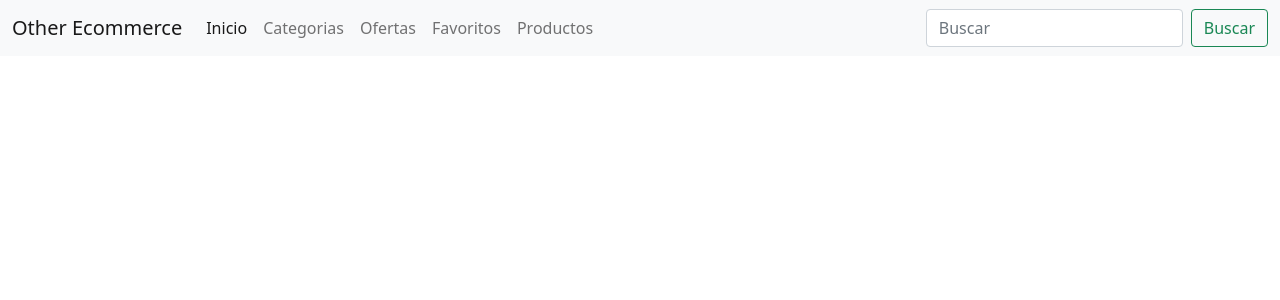
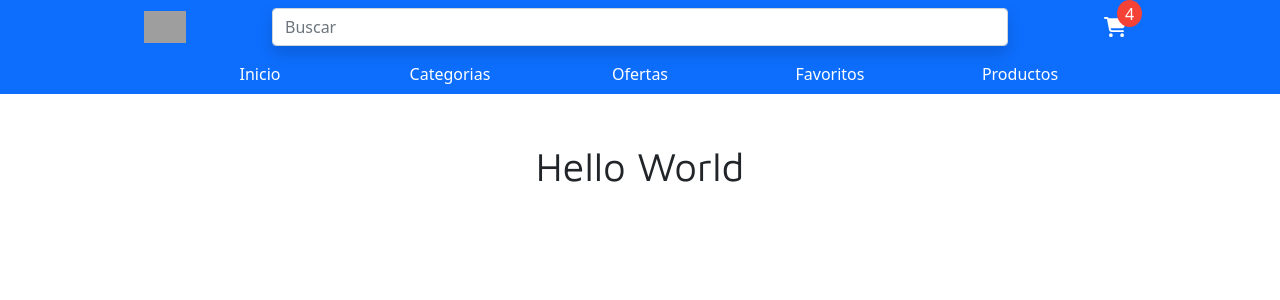
Before and after one commit to lautarodesouches/other-ecommerce-desouches, a React (Create React App) app: page / in a window 1280 px wide. Shown: the top 300 px of the page. Built offline with nearby package versions, Linux system fonts and the light colour scheme; grey boxes are pictures that could not be loaded.

Commit message:
desafio_3

```diff
--- a/package.json
+++ b/package.json
@@ -3,6 +3,9 @@
   "version": "0.1.0",
   "private": true,
   "dependencies": {
+    "@fortawesome/fontawesome-svg-core": "^6.1.1",
+    "@fortawesome/free-solid-svg-icons": "^6.1.1",
+    "@fortawesome/react-fontawesome": "^0.1.18",
     "@testing-library/jest-dom": "^5.16.3",
     "@testing-library/react": "^12.1.4",
     "@testing-library/user-event": "^13.5.0",
--- /dev/null
+++ b/src/App.css
@@ -0,0 +1,79 @@
+/* -- Fonts Start -- */
+
+/* Google fonts */
+
+@import url('https://fonts.googleapis.com/css2?family=Maven+Pro&display=swap');
+
+.maven{
+  font-family: 'Maven Pro', sans-serif;
+}
+
+/* Web Safe Fonts */
+
+.arial{
+    font-family: Arial, sans-serif;
+  }
+
+  .verdana{
+    font-family: Verdana, sans-serif;
+  }
+
+  .helvetica{
+    font-family: Helvetica, sans-serif;
+  }
+
+  .tahoma{
+    font-family: Tahoma, sans-serif;
+  }
+
+  .trebuchet{
+    font-family: 'Trebuchet MS', sans-serif;
+  }
+
+  .times{
+    font-family: 'Times New Roman', serif;
+  }
+
+  .georgia{
+    font-family: Georgia, serif;
+  }
+
+  .garamond{
+    font-family: Garamond, serif;
+  }
+
+  .courier{
+    font-family: 'Courier New', monospace;
+  }
+
+  .brush{
+    font-family: 'Brush Script MT', cursive;
+  }
+
+  /* -- Fonts End -- */
+
+.logo{
+    width: 100%;
+}
+
+#cantidadItemsEnCarrito{
+    position: absolute;
+    top: -1rem;
+    right: -1rem;
+    background-color: #f44336;
+    border-radius: 50%;
+    text-align: left;
+    padding: 0.1rem 0.5rem !important;
+}
+
+main{
+    min-height: 1000px;
+}
+
+@media (min-width:768px){
+
+    .logo{
+        width: 25%;
+    }
+
+}
--- a/src/App.js
+++ b/src/App.js
@@ -1,5 +1,8 @@
 // Components
 import NavBar from "./components/NavBar";
+import ItemListContainer from "./components/ItemListContainer";
+// Coustom Css
+import './App.css';
 // Bootstrap
 import 'bootstrap/dist/css/bootstrap.min.css';
 import 'bootstrap/dist/js/bootstrap.bundle';
@@ -8,6 +11,7 @@ function App() {
   return (
     <>
       <NavBar />
+      <ItemListContainer greeting="Hello World"/>
     </>
   );
 }
--- /dev/null
+++ b/src/components/CartWidget.js
@@ -0,0 +1,14 @@
+// Font Awesome
+import { FontAwesomeIcon } from '@fortawesome/react-fontawesome';
+import { faCartShopping } from '@fortawesome/free-solid-svg-icons';
+
+const CartWidget = () => {
+    return (
+        <>
+            <FontAwesomeIcon icon={faCartShopping} size="lg" />
+            <span id="cantidadItemsEnCarrito" className='ps-2'>4</span>
+        </>
+    );
+}
+
+export default CartWidget;
--- /dev/null
+++ b/src/components/ItemListContainer.js
@@ -0,0 +1,11 @@
+const ItemListContainer = (props) => {
+    return (
+        <main className="container-fluid">
+            <section className="py-5 text-center">
+                <h1 className="maven">{props.greeting}</h1>
+            </section>
+        </main>
+    );
+}
+
+export default ItemListContainer;
--- a/src/components/NavBar.js
+++ b/src/components/NavBar.js
@@ -1,36 +1,65 @@
+// Componentes
+import CartWidget from './CartWidget';
+// Font Awesome
+import { FontAwesomeIcon } from '@fortawesome/react-fontawesome';
+import { faAnglesDown } from '@fortawesome/free-solid-svg-icons';
+
+
 const NavBar = () => {
     return(
-        <nav className="navbar navbar-expand-lg navbar-light bg-light">
-          <div className="container-fluid">
-            <a className="navbar-brand" href="#">Other Ecommerce</a>
-            <button className="navbar-toggler" type="button" data-bs-toggle="collapse" data-bs-target="#navbarSupportedContent" aria-controls="navbarSupportedContent" aria-expanded="false" aria-label="Toggle navigation">
-              <span className="navbar-toggler-icon"></span>
-            </button>
-            <div className="collapse navbar-collapse" id="navbarSupportedContent">
-              <ul className="navbar-nav me-auto mb-2 mb-lg-0">
-                <li className="nav-item">
-                  <a className="nav-link active" aria-current="page" href="#">Inicio</a>
-                </li>
-                <li className="nav-item">
-                  <a className="nav-link" href="#">Categorias</a>
-                </li>
-                <li className="nav-item">
-                  <a className="nav-link" href="#">Ofertas</a>
-                </li>
-                <li className="nav-item">
-                  <a className="nav-link" href="#">Favoritos</a>
-                </li>
-                <li className="nav-item">
-                  <a className="nav-link" href="#">Productos</a>
-                </li>
-              </ul>
-              <form className="d-flex">
-                <input className="form-control me-2" type="search" placeholder="Buscar" aria-label="Search" />
-                <button className="btn btn-outline-success" type="submit">Buscar</button>
-              </form>
-            </div>
-          </div>
-        </nav>
+        <header className="bg-primary py-2 text-white container-fluid text-center">
+            <section className="container" id="menu-top">
+                <nav className="row align-items-center justify-content-center">
+                    <div className="col-2 col-md-2">
+                        <a href="#" className="text-decoration-none text-white">
+                            <img src="https://lautarodesouches.github.io/ecommerce/img/logo.png" alt="Logo" className="logo" />
+                        </a>
+                    </div>
+                    <div className="col-7 col-md-8">
+                        <form action="#" method="get" id="buscadorPrincipal">
+                            <input className="form-control shadow" type="text" placeholder="Buscar" name="search" aria-label="Search" />
+                        </form>
+                    </div>
+                    <div className="col-3 col-md-2">
+                        <a href="#" className="text-decoration-none text-white position-relative">
+                            <CartWidget />
+                        </a>
+                    </div>
+                </nav>
+            </section>
+            <section className="mt-3 container" id="menu-bottom">
+                <div className="d-md-none" id="mostrarMenu">
+                    <FontAwesomeIcon icon={faAnglesDown} />
+                </div>
+                <nav className="row d-md-flex mt-2 rounded align-items-center justify-content-center d-none" id="contenidoMenu">
+                    <div className="col-12 col-md-2">
+                        <a href="#" className="text-decoration-none text-white">
+                            Inicio
+                        </a>
+                    </div>
+                    <div className="col-12 col-md-2">
+                        <a href="#" className="text-decoration-none text-white">
+                            Categorias
+                        </a>
+                    </div>
+                    <div className="col-12 col-md-2">
+                        <a href="#" className="text-decoration-none text-white">
+                            Ofertas
+                        </a>
+                    </div>
+                    <div className="col-12 col-md-2">
+                        <a href="#" className="text-decoration-none text-white">
+                            Favoritos
+                        </a>
+                    </div>
+                    <div className="col-12 col-md-2">
+                        <a href="#" className="text-decoration-none text-white">
+                            Productos
+                        </a>
+                    </div>
+                </nav>
+            </section>
+        </header>
     );
 }
 
```
Also changed, not shown: 1 other file (tests, documents, lock files or other folders).
